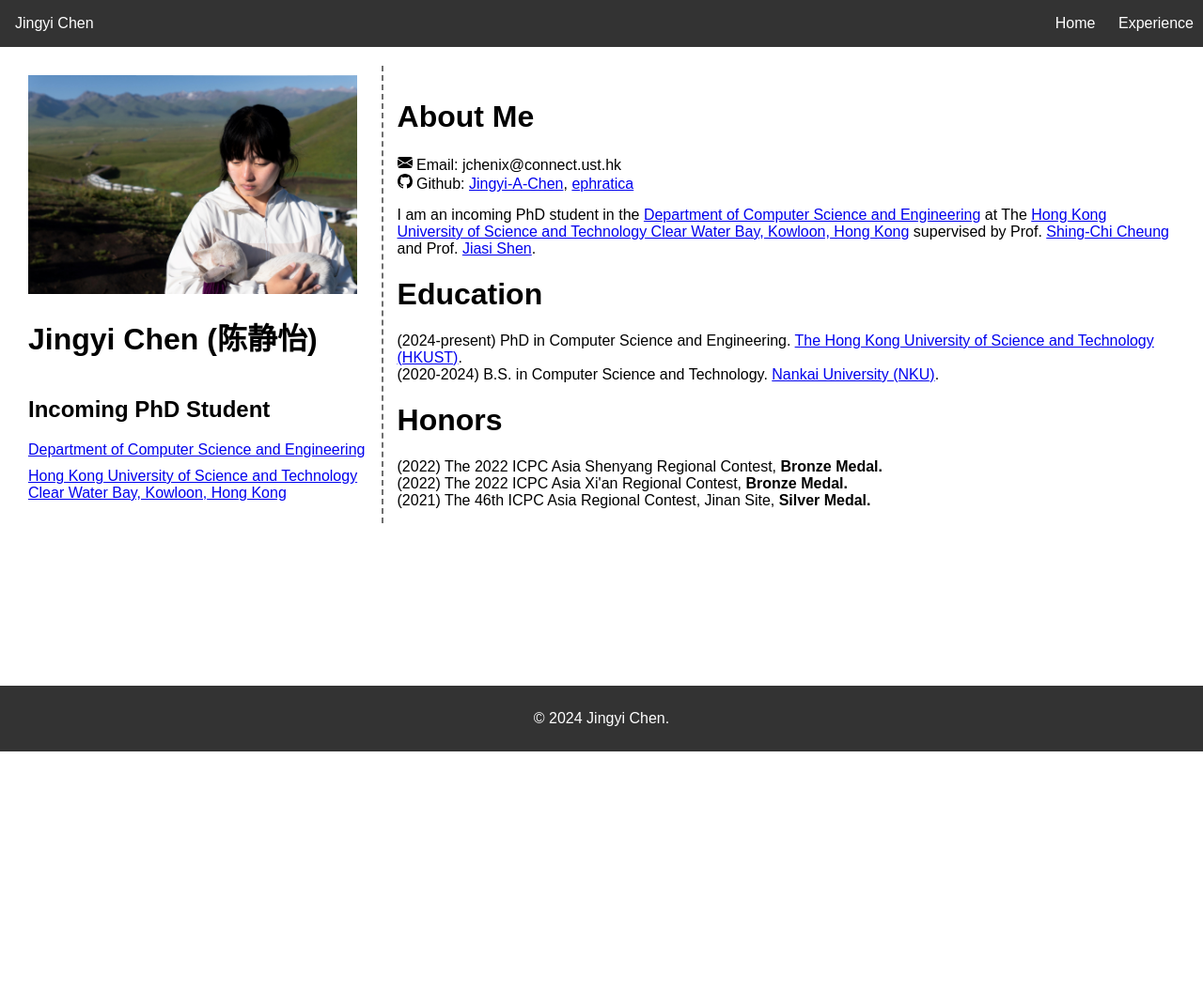
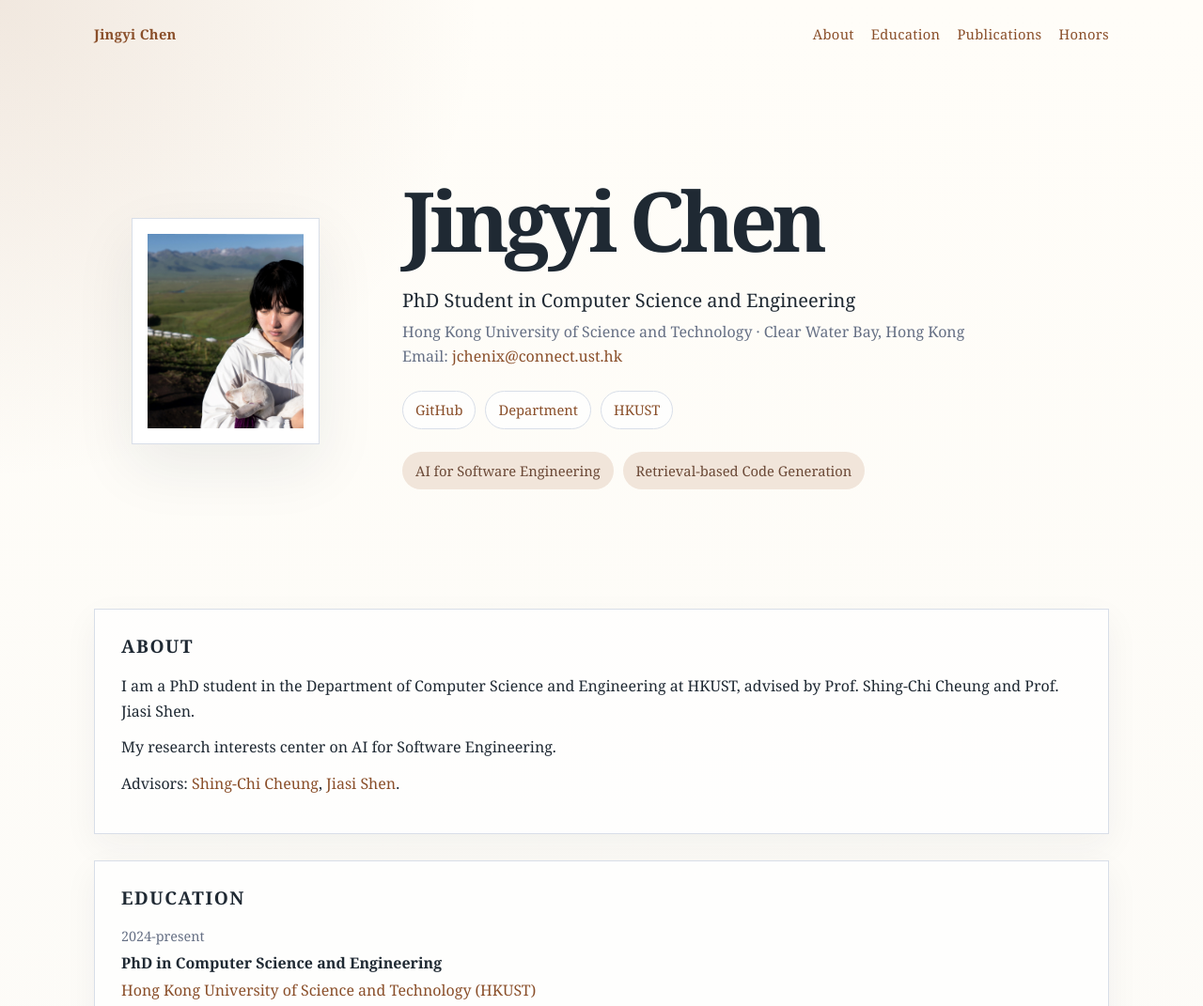
Before and after one commit to Jingyi-A-Chen/Jingyi-A-Chen.github.io, a plain HTML site: page index.html in a window 1280 px wide. Shown: the top 1071 px of the page at 94% size. Before the commit the page ends 800 px from the top, so only its background shows below. Drawn offline with Linux system fonts and the light colour scheme.

Commit message:
update the publications

```diff
--- /dev/null
+++ b/assets/css/site.css
@@ -0,0 +1,251 @@
+:root {
+    --ink: #1f2933;
+    --muted: #667085;
+    --line: #d8dee8;
+    --paper: #fbfaf7;
+    --panel: #ffffff;
+    --accent: #8a4f2a;
+    --accent-soft: #f1e5da;
+    --shadow: 0 24px 60px rgba(31, 41, 51, 0.08);
+}
+
+* {
+    box-sizing: border-box;
+}
+
+body {
+    margin: 0;
+    color: var(--ink);
+    font-family: Georgia, 'Times New Roman', serif;
+    line-height: 1.65;
+    background:
+        radial-gradient(circle at top left, rgba(138, 79, 42, 0.12), transparent 32rem),
+        linear-gradient(180deg, #fffdf8 0%, var(--paper) 100%);
+}
+
+a {
+    color: var(--accent);
+    text-decoration: none;
+}
+
+a:hover {
+    text-decoration: underline;
+}
+
+.site-shell {
+    width: min(1080px, calc(100% - 40px));
+    margin: 0 auto;
+}
+
+.topbar {
+    display: flex;
+    align-items: center;
+    justify-content: space-between;
+    padding: 24px 0;
+    font-size: 0.92rem;
+    letter-spacing: 0.02em;
+}
+
+.mark {
+    font-weight: 700;
+}
+
+.nav-links {
+    display: flex;
+    gap: 18px;
+}
+
+.hero {
+    display: grid;
+    grid-template-columns: 280px 1fr;
+    gap: 48px;
+    align-items: center;
+    min-height: 72vh;
+    padding: 48px 0 64px;
+}
+
+.portrait-card {
+    padding: 16px;
+    background: var(--panel);
+    border: 1px solid var(--line);
+    box-shadow: var(--shadow);
+}
+
+.portrait-card img {
+    display: block;
+    width: 100%;
+    aspect-ratio: 4 / 5;
+    object-fit: cover;
+    object-position: center;
+    filter: saturate(0.92) contrast(1.02);
+}
+
+.kicker {
+    margin: 0 0 12px;
+    color: var(--accent);
+    font-size: 0.82rem;
+    font-weight: 700;
+    letter-spacing: 0.16em;
+    text-transform: uppercase;
+}
+
+h1,
+h2 {
+    line-height: 1.15;
+}
+
+h1 {
+    margin: 0;
+    font-size: clamp(2.6rem, 7vw, 5.5rem);
+    letter-spacing: -0.06em;
+}
+
+.native-name {
+    margin-left: 12px;
+    color: var(--muted);
+    font-size: clamp(1.4rem, 3vw, 2.2rem);
+    font-weight: 400;
+    letter-spacing: 0;
+}
+
+.role {
+    margin: 18px 0 4px;
+    font-size: 1.25rem;
+}
+
+.meta {
+    margin: 0;
+    color: var(--muted);
+}
+
+.quick-links,
+.chips {
+    display: flex;
+    flex-wrap: wrap;
+    gap: 10px;
+    margin-top: 24px;
+}
+
+.quick-links a,
+.chips span {
+    border: 1px solid var(--line);
+    border-radius: 999px;
+    padding: 7px 13px;
+    background: rgba(255, 255, 255, 0.7);
+    font-size: 0.92rem;
+}
+
+.chips span {
+    color: #6b4937;
+    background: var(--accent-soft);
+    border-color: transparent;
+}
+
+.content-grid {
+    display: grid;
+    grid-template-columns: minmax(0, 1fr);
+    gap: 28px;
+    padding-bottom: 56px;
+}
+
+.section-card {
+    padding: 28px;
+    background: rgba(255, 255, 255, 0.76);
+    border: 1px solid var(--line);
+    box-shadow: 0 12px 34px rgba(31, 41, 51, 0.05);
+}
+
+.section-card h2 {
+    margin: 0 0 18px;
+    font-size: 1.2rem;
+    letter-spacing: 0.08em;
+    text-transform: uppercase;
+}
+
+.section-card p {
+    margin: 0 0 12px;
+}
+
+.clean-list {
+    display: grid;
+    gap: 16px;
+    margin: 0;
+    padding: 0;
+    list-style: none;
+}
+
+.clean-list li {
+    display: grid;
+    gap: 3px;
+}
+
+.clean-list span {
+    color: var(--muted);
+    font-size: 0.9rem;
+}
+
+.publication-list {
+    counter-reset: publications;
+}
+
+.publication-list li {
+    position: relative;
+    padding-left: 34px;
+    counter-increment: publications;
+}
+
+.publication-list li::before {
+    position: absolute;
+    left: 0;
+    color: var(--accent);
+    content: '[' counter(publications) ']';
+    font-weight: 700;
+}
+
+.publication-title {
+    color: var(--ink);
+    font-weight: 700;
+}
+
+.publication-venue a {
+    font-style: italic;
+}
+
+.footer {
+    padding: 26px 0 34px;
+    color: var(--muted);
+    font-size: 0.9rem;
+    text-align: center;
+}
+
+@media (max-width: 760px) {
+    .topbar,
+    .nav-links,
+    .hero,
+    .content-grid {
+        display: block;
+    }
+
+    .nav-links {
+        margin-top: 10px;
+    }
+
+    .nav-links a {
+        margin-right: 14px;
+    }
+
+    .hero {
+        min-height: auto;
+        padding-top: 24px;
+    }
+
+    .portrait-card {
+        max-width: 260px;
+        margin-bottom: 32px;
+    }
+
+    .section-card {
+        margin-bottom: 18px;
+        padding: 22px;
+    }
+}
--- /dev/null
+++ b/assets/js/content.js
@@ -0,0 +1,62 @@
+export const profile = {
+    name: 'Jingyi Chen',
+    role: 'PhD Student in Computer Science and Engineering',
+    affiliation: 'Hong Kong University of Science and Technology',
+    location: 'Clear Water Bay, Hong Kong',
+    email: 'jchenix@connect.ust.hk',
+    photo: 'WithLamb.jpg',
+    interests: ['AI for Software Engineering', 'Retrieval-based Code Generation'],
+    links: [
+        { label: 'GitHub', url: 'https://github.com/Jingyi-A-Chen' },
+        { label: 'Department', url: 'https://cse.hkust.edu.hk/' },
+        { label: 'HKUST', url: 'https://hkust.edu.hk/' }
+    ]
+};
+
+export const about = [
+    'I am a PhD student in the Department of Computer Science and Engineering at HKUST, advised by Prof. Shing-Chi Cheung and Prof. Jiasi Shen.',
+    'My research interests center on AI for Software Engineering.'
+];
+
+export const publications = [
+    {
+        title: 'Can Emulating Semantic Translation Help LLMs with Code Translation? A Study Based on Pseudocode',
+        authors: 'Songqiang Chen, Congying Xu, Jingyi Chen, Jialun Cao, Jiarong Wu, Shing-Chi Cheung',
+        venue: 'ACM Transactions on Software Engineering and Methodology',
+        year: '2026',
+        url: 'https://doi.org/10.1145/3790101'
+    },
+    {
+        title: 'When LLMs Meet API Documentation: Can Retrieval Augmentation Aid Code Generation Just as It Helps Developers?',
+        authors: 'Jingyi Chen, Songqiang Chen, Jialun Cao, Jiasi Shen, Shing-Chi Cheung',
+        venue: 'preprint',
+        year: '2025',
+        url: 'https://arxiv.org/abs/2503.15231'
+    }
+];
+
+export const education = [
+    {
+        period: '2024-present',
+        degree: 'PhD in Computer Science and Engineering',
+        institution: 'Hong Kong University of Science and Technology (HKUST)',
+        url: 'https://hkust.edu.hk/'
+    },
+    {
+        period: '2020-2024',
+        degree: 'B.S. in Computer Science and Technology',
+        institution: 'Nankai University (NKU)',
+        url: 'https://cc.nankai.edu.cn/'
+    }
+];
+
+export const honors = [
+    'Bronze Medal, 2022 ICPC Asia Shenyang Regional Contest',
+    "Bronze Medal, 2022 ICPC Asia Xi'an Regional Contest",
+    'Silver Medal, 46th ICPC Asia Regional Contest, Jinan Site'
+];
+
+export const advisors = [
+    { name: 'Shing-Chi Cheung', url: 'https://www.cse.ust.hk/~scc/' },
+    { name: 'Jiasi Shen', url: 'https://shenjiasi.com/index.html' }
+];
--- /dev/null
+++ b/assets/js/main.js
@@ -0,0 +1,98 @@
+import { about, advisors, education, honors, profile, publications } from './content.js';
+
+const $ = (selector) => document.querySelector(selector);
+
+function link({ label, name, url }) {
+    const anchor = document.createElement('a');
+    anchor.href = url;
+    anchor.textContent = label || name;
+    anchor.rel = 'noreferrer';
+    return anchor;
+}
+
+function renderProfile() {
+    document.title = profile.name;
+    $('#profile-photo').src = profile.photo;
+    $('#profile-photo').alt = `${profile.name} profile photo`;
+    $('#name').textContent = profile.name;
+    $('#native-name').textContent = profile.nativeName || '';
+    $('#role').textContent = profile.role;
+    $('#affiliation').textContent = profile.affiliation;
+    $('#location').textContent = profile.location;
+    $('#email').href = `mailto:${profile.email}`;
+    $('#email').textContent = profile.email;
+
+    const links = $('#profile-links');
+    profile.links.forEach((item) => links.append(link(item)));
+
+    const interests = $('#interests');
+    profile.interests.forEach((item) => {
+        const chip = document.createElement('span');
+        chip.textContent = item;
+        interests.append(chip);
+    });
+}
+
+function renderAbout() {
+    const container = $('#about-text');
+    about.forEach((text) => {
+        const paragraph = document.createElement('p');
+        paragraph.textContent = text;
+        container.append(paragraph);
+    });
+
+    const advisorList = $('#advisors');
+    advisors.forEach((advisor, index) => {
+        advisorList.append(link(advisor));
+        if (index < advisors.length - 1) advisorList.append(', ');
+    });
+}
+
+function renderEducation() {
+    const list = $('#education-list');
+    education.forEach((item) => {
+        const row = document.createElement('li');
+        row.innerHTML = `<span>${item.period}</span><strong>${item.degree}</strong>`;
+        const school = link({ label: item.institution, url: item.url });
+        row.append(school);
+        list.append(row);
+    });
+}
+
+function renderPublications() {
+    const list = $('#publication-list');
+    publications.forEach((item) => {
+        const row = document.createElement('li');
+
+        const title = document.createElement('strong');
+        title.className = 'publication-title';
+        title.textContent = item.title;
+        row.append(title);
+
+        const authors = document.createElement('span');
+        authors.textContent = item.authors;
+        row.append(authors);
+
+        const venue = document.createElement('span');
+        venue.className = 'publication-venue';
+        venue.append(link({ label: item.venue, url: item.url }));
+        venue.append(` · ${item.year}`);
+        row.append(venue);
+        list.append(row);
+    });
+}
+
+function renderHonors() {
+    const list = $('#honors-list');
+    honors.forEach((item) => {
+        const row = document.createElement('li');
+        row.textContent = item;
+        list.append(row);
+    });
+}
+
+renderProfile();
+renderAbout();
+renderEducation();
+renderPublications();
+renderHonors();
--- a/index.html
+++ b/index.html
@@ -4,145 +4,68 @@
 <head>
     <meta charset="UTF-8">
     <meta name="viewport" content="width=device-width, initial-scale=1.0">
+    <meta name="description" content="Personal homepage for Jingyi Chen.">
     <title>Jingyi Chen</title>
-    <style>
-        body {
-            font-family: Arial, sans-serif;
-            margin: 0;
-            padding: 0;
-            display: flex;
-            flex-direction: column;
-            min-height: 100vh;
-        }
-
-        header {
-            background-color: #333;
-            color: #fff;
-            padding: 20px;
-            text-align: center;
-        }
-
-        nav {
-            background-color: #333;
-            text-align: right;
-        }
-
-        nav a {
-            color: #fff;
-            text-decoration: none;
-            padding: 10px;
-        }
-
-        nav a:hover {
-            background-color: #ddd;
-            color: #333;
-        }
-
-        main {
-            padding: 20px;
-        }
-
-        footer {
-            background-color: #333;
-            color: #fff;
-            padding: 10px;
-            text-align: center;
-            margin-top: auto;
-        }
-
-        .content {
-            width: 400px;
-            border-right: 2px dashed #6f6f6f;
-            display: flex;
-            flex-direction: column;
-            padding: 10px;
-        }
-
-        .content a {
-            font-size: 200;
-        }
-
-        .contentR {
-            width: 900px;
-            display: flex;
-            flex-direction: column;
-            margin: 15px;
-        }
-
-        .contentR a {
-            font-size: 200;
-        }
-    </style>
+    <link rel="stylesheet" href="assets/css/site.css">
 </head>
 
 <body>
-    <div style="display:flex; background-color: #333; align-items: center; justify-content: space-between;">
-        <p style="color: #fff; margin-left: 1rem;">Jingyi Chen</p>
-        <nav>
-            <a href="#">Home</a>
-            <a href="#">Experience</a>
+    <header class="site-shell topbar">
+        <a class="mark" href="#top">Jingyi Chen</a>
+        <nav class="nav-links" aria-label="Primary navigation">
+            <a href="#about">About</a>
+            <a href="#education">Education</a>
+            <a href="#publications">Publications</a>
+            <a href="#honors">Honors</a>
         </nav>
-    </div>
-    <main>
-        <div style="display: flex;justify-content: center;">
-            <div class="content">
-                <img src="./WithLamb.jpg" width="350">
-                <h1>Jingyi Chen (陈静怡)</h1>
-                <h2>Incoming PhD Student</h2>
-                <a style="margin-bottom: 10px;" href="https://cse.hkust.edu.hk/">Department of Computer Science and
-                    Engineering</a>
-                <a href="https://hkust.edu.hk/">Hong Kong University of Science and Technology
-                    Clear Water Bay, Kowloon, Hong Kong</a>
+    </header>
+
+    <main id="top" class="site-shell">
+        <section class="hero" aria-labelledby="name">
+            <figure class="portrait-card">
+                <img id="profile-photo" src="" alt="">
+            </figure>
+
+            <div>
+                <!-- <p class="kicker">Academic Homepage</p> -->
+                <h1><span id="name"></span><span id="native-name" class="native-name"></span></h1>
+                <p id="role" class="role"></p>
+                <p class="meta"><span id="affiliation"></span> · <span id="location"></span></p>
+                <p class="meta">Email: <a id="email" href=""></a></p>
+                <div id="profile-links" class="quick-links" aria-label="Profile links"></div>
+                <div id="interests" class="chips" aria-label="Research interests"></div>
             </div>
-            <div class="contentR">
-                <h1>About Me</h1>
-                <span style="display: flex;flex-direction: column;">
-                    <span>
-                        <svg xmlns="http://www.w3.org/2000/svg" width="16" height="16" fill="currentColor"
-                            class="bi bi-envelope-fill" viewBox="0 0 16 16">
-                            <path
-                                d="M.05 3.555A2 2 0 0 1 2 2h12a2 2 0 0 1 1.95 1.555L8 8.414zM0 4.697v7.104l5.803-3.558zM6.761 8.83l-6.57 4.027A2 2 0 0 0 2 14h12a2 2 0 0 0 1.808-1.144l-6.57-4.027L8 9.586zm3.436-.586L16 11.801V4.697z" />
-                        </svg>
-                        Email: jchenix@connect.ust.hk
-                    </span>
-                    <span>
-                        <svg xmlns="http://www.w3.org/2000/svg" width="16" height="16" fill="currentColor"
-                            class="bi bi-github" viewBox="0 0 16 16">
-                            <path
-                                d="M8 0C3.58 0 0 3.58 0 8c0 3.54 2.29 6.53 5.47 7.59.4.07.55-.17.55-.38 0-.19-.01-.82-.01-1.49-2.01.37-2.53-.49-2.69-.94-.09-.23-.48-.94-.82-1.13-.28-.15-.68-.52-.01-.53.63-.01 1.08.58 1.23.82.72 1.21 1.87.87 2.33.66.07-.52.28-.87.51-1.07-1.78-.2-3.64-.89-3.64-3.95 0-.87.31-1.59.82-2.15-.08-.2-.36-1.02.08-2.12 0 0 .67-.21 2.2.82.64-.18 1.32-.27 2-.27s1.36.09 2 .27c1.53-1.04 2.2-.82 2.2-.82.44 1.1.16 1.92.08 2.12.51.56.82 1.27.82 2.15 0 3.07-1.87 3.75-3.65 3.95.29.25.54.73.54 1.48 0 1.07-.01 1.93-.01 2.2 0 .21.15.46.55.38A8.01 8.01 0 0 0 16 8c0-4.42-3.58-8-8-8" />
-                        </svg>
-                        Github:
-                        <a href="https://github.com/Jingyi-A-Chen">Jingyi-A-Chen</a>,
-                        <a href="https://github.com/ephratica">ephratica</a>
-                    </span>
-                </span>
-                <span style="display: inline; margin-top: 15px;">
-                    I am an incoming PhD student in the
-                    <a href="https://cse.hkust.edu.hk/">Department of Computer Science and
-                        Engineering</a>
-                    at The
-                    <a href="https://hkust.edu.hk/">Hong Kong University of Science and Technology
-                        Clear Water Bay, Kowloon, Hong Kong</a>
-                    supervised by Prof.
-                    <a href="https://www.cse.ust.hk/~scc/">Shing-Chi Cheung</a>
-                    and Prof.
-                    <a href="https://shenjiasi.com/index.html">Jiasi Shen</a>.
-                </span>
+        </section>
 
-                <h1>Education</h1>
-                <span>(2024-present) PhD in Computer Science and Engineering. <a href="https://hkust.edu.hk/">The Hong Kong University of Science and Technology (HKUST)</a>.</span>
-                <span>(2020-2024) B.S. in Computer Science and Technology. <a href="https://cc.nankai.edu.cn/">Nankai University (NKU)</a>.</span>
+        <div class="content-grid">
+            <section id="about" class="section-card about-card" aria-labelledby="about-heading">
+                <h2 id="about-heading">About</h2>
+                <div id="about-text"></div>
+                <p>Advisors: <span id="advisors"></span>.</p>
+            </section>
 
-                <h1>Honors</h1>
-                <span>(2022) The 2022 ICPC Asia Shenyang Regional Contest, <span style="font-weight: bold;">Bronze Medal.</span></span>
-                <span>(2022) The 2022 ICPC Asia Xi'an Regional Contest, <span style="font-weight: bold;">Bronze Medal.</span></span>
-                <span>(2021) The 46th ICPC Asia Regional Contest, Jinan Site, <span style="font-weight: bold;">Silver Medal.</span></span>
-            </div>
+            <section id="education" class="section-card education-card" aria-labelledby="education-heading">
+                <h2 id="education-heading">Education</h2>
+                <ul id="education-list" class="clean-list"></ul>
+            </section>
+
+            <section id="publications" class="section-card" aria-labelledby="publications-heading">
+                <h2 id="publications-heading">Publications</h2>
+                <ol id="publication-list" class="clean-list publication-list"></ol>
+            </section>
+
+            <section id="honors" class="section-card" aria-labelledby="honors-heading">
+                <h2 id="honors-heading">Honors</h2>
+                <ul id="honors-list" class="clean-list"></ul>
+            </section>
         </div>
     </main>
-    <footer>
-        <p>&copy; 2024 Jingyi Chen.</p>
+
+    <footer class="footer site-shell">
+        <span>&copy; 2024-2026 Jingyi Chen.</span>
     </footer>
+
+    <script type="module" src="assets/js/main.js"></script>
 </body>
 
 </html>
```
